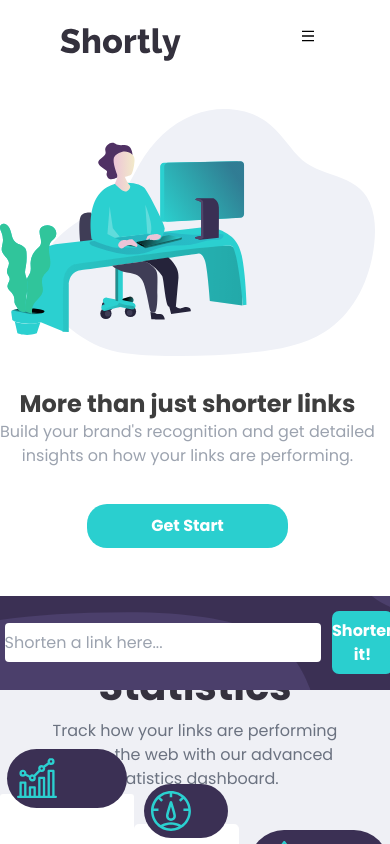
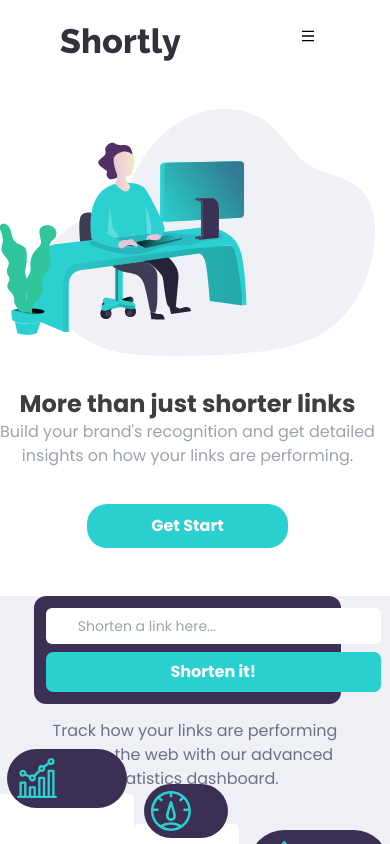
Before and after one commit to elham-qolizade/my-project-react, a React (Vite) app in the folder my-project/: page / in a window 390 px wide. Shown: the top 844 px of the page. Built offline with nearby package versions, Linux system fonts and the light colour scheme.

Commit message:
Link responsive

```diff
--- a/my-project/src/component/LinkShorten.jsx
+++ b/my-project/src/component/LinkShorten.jsx
@@ -2,11 +2,11 @@
 
 export default function LinkShorten() {
     return (
-        <div className='flex justify-center '>
-            <div className='form-link  absolute bg-[#3b3054]  sm:w-[55%]  lg:w-[82%] p-[4%] rounded-[11px] '>
-                <form className='flex lg:flex-row sm:flex-col items-center sm:gap-[7px]' >
-                    <input className='py-[2%] lg:px-[30%] sm:px-[20%]  rounded-[4px] ' type="text" placeholder='Shorten a link here...' />
-                    <button type='submit' className='text-white ml-[3%]  sm:w-[100%] font-bold py-[2%] rounded-[7px] bg-[#2acfcf] w-[16%]  ' >Shorten it!</button>
+        <div className='container absolute flex items-center justify-center '>
+            <div className='grid w-[82%] bg-[#3b3054] rounded-xl '>
+                <form className=' grid lg:grid-cols-6  mobile:gap-2 mobile:p-3 md:p-5 sm:p-4 lg:px-10 lg:py-12   md:grid-cols-1 sm:grid-cols-1 items-center justify-center sm:gap-[7px] ' >
+                    <input className='rounded-md lg:text-lg md:text-base lg:py-4 lg:col-span-5 px-72 sm:px-0 sm:text-center mobile:px-8 mobile:py-2 mobile:text-sm ' type="text" placeholder='Shorten a link here...' />
+                    <button type='submit' className='text-white  font-bold lg:py-4  rounded-[7px] bg-[#2acfcf] mobile:py-2 ' >Shorten it!</button>
                 </form>
             </div>
         </div>
```
